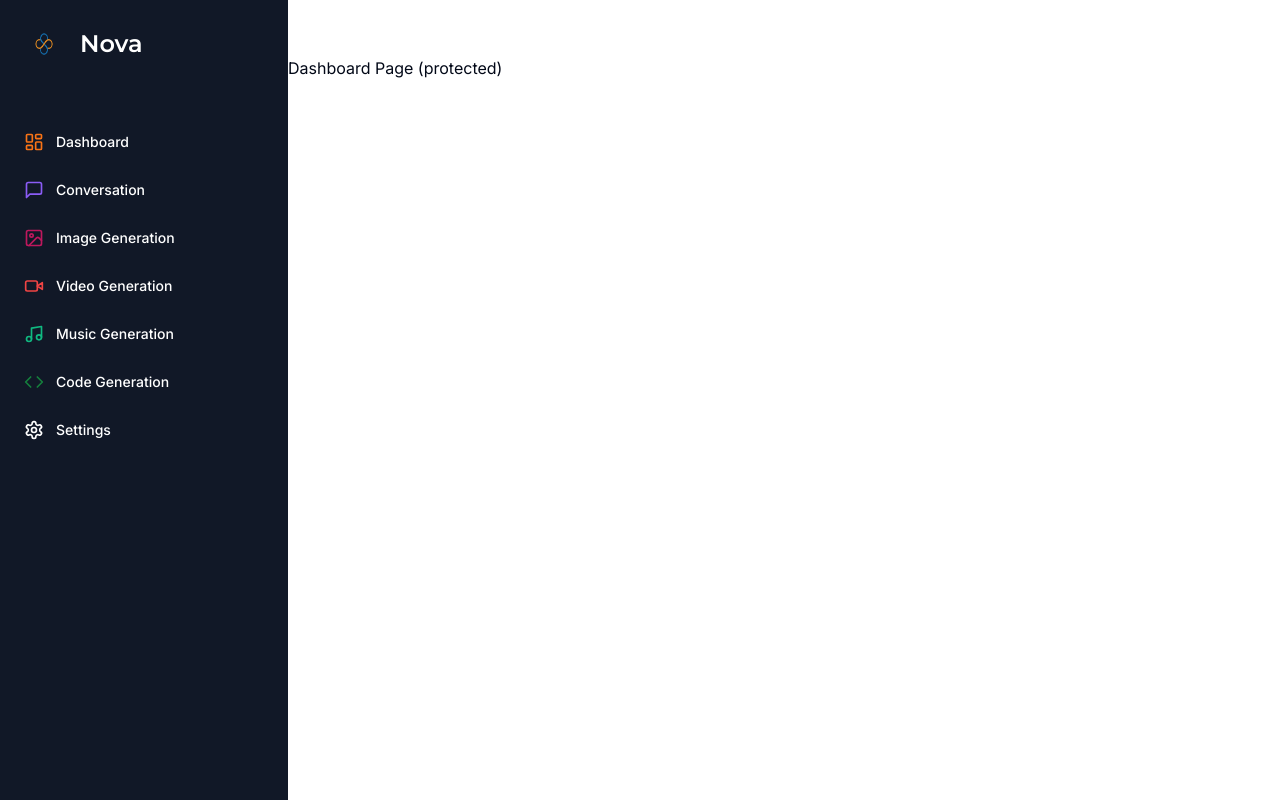
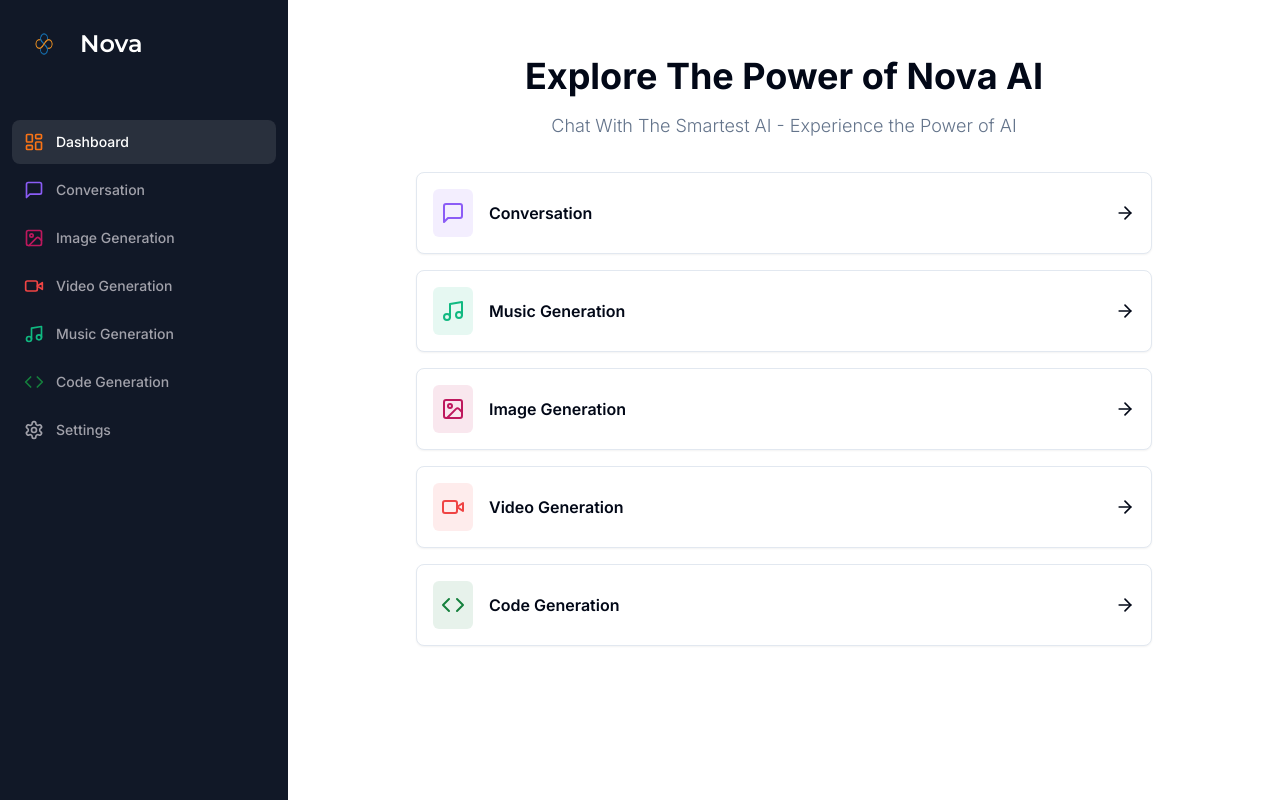
Before and after one commit to MainaJoseph/ai-dashboard, a Next.js app: page /dashboard in a window 1280 px wide. Built offline with nearby package versions, Linux system fonts and the light colour scheme.

Commit message:
Added the various generatio to Dashboard

```diff
--- a/app/(dashboard)/(routes)/dashboard/page.tsx
+++ b/app/(dashboard)/(routes)/dashboard/page.tsx
@@ -1,12 +1,74 @@
+import { Card } from "@/components/ui/card";
+import { MessageSquare, ArrowRight, Music, ImageIcon, VideoIcon, Code} from "lucide-react";
+import { cn } from "@/lib/utils";
 
+const tools = [
+  {
+    label: "Conversation",
+    icon: MessageSquare, // Use the imported component here
+    color: "text-violet-500",
+    bgColor: "bg-violet-500/10",
+    href: "/conversation",
+  },
+  {
+    label: "Music Generation",
+    icon: Music,
+    color: "text-emerald-500",
+    bgColor: "bg-emerald-500/10",
+    href: "/music",
+  },
+  {
+    label: "Image Generation",
+    icon: ImageIcon,
+    color: "text-pink-700",
+    bgColor: "bg-pink-700/10",
+    href: "/image",
+  },
+  {
+    label: "Video Generation",
+    icon: VideoIcon,
+    color: "text-red-500",
+    bgColor: "bg-red-500/10",
+    href: "/video",
+  },
+  {
+    label: "Code Generation",
+    icon: Code,
+    color: "text-green-700",
+    bgColor: "bg-green-700/10",
+    href: "/video",
+  },
+];
 
-const DashboardPage = () =>{
+const DashboardPage = () => {
   return (
-<div>
- Dashboard Page (protected)
-
-</div>
+    <div>
+      <div className="mb-8 space-y-4">
+        <h2 className="text-2xl md:text-4xl font-bold text-center">
+          Explore The Power of Nova AI
+        </h2>
+        <p className="text-muted-foreground font-light text-sm md:text-lg text-center">
+          Chat With The Smartest AI - Experience the Power of AI
+        </p>
+      </div>
+      <div className="px-4 md:px-20 lg:px-32 space-y-4">
+        {tools.map((tool, index) => (
+          <Card key={tool.href}
+           className=" p-4 border-black/54 flex items-center justify-between hover:shadow-md transition cursor-pointer">
+            <div className="flex items-center gap-x-4">
+                <div className={cn("p-2 w-fit rounded-md", tool.bgColor)}>
+                    <tool.icon className={cn("w-h h-8", tool.color)} />
+                </div>
+                <div className="font-semibold">
+                    {tool.label}
+                </div>
+            </div>
+            <ArrowRight className="w-5 h-5"/>
+          </Card>
+        ))}
+      </div>
+    </div>
   );
-}
+};
 
 export default DashboardPage;
--- a/components/sidebar.tsx
+++ b/components/sidebar.tsx
@@ -16,6 +16,8 @@
 
 
 import { cn } from "@/lib/utils";
+import { usePathname } from "next/navigation";
+
 
 const monserrat = Montserrat ({
     weight: "600",
@@ -68,6 +70,7 @@
 ];
 
 const Sidebar = () => {
+    const pathname = usePathname();
   return (
     <div className="space-y-4 py-4 flex flex-col h-full bg-[#111827] text-white" >
     <div className="px-3 py-2 flex-1">
@@ -90,7 +93,10 @@
                 <Link
                 href={route.href}
                 key={route.href}
-                className="text-sm group flex p-3 w-full justify-start font-medium cursor-pointer hover:text-white hover:bg-white/10 rounded-lg transition"
+                className={cn(
+                    "text-sm group flex p-3 w-full justify-start font-medium cursor-pointer hover:text-white hover:bg-white/10 rounded-lg transition",
+                    pathname === route.href ? "text-white bg-white/10" : "text-zinc-400",
+                  )}
                 >
                      <div className="flex items-center flex-1">
                 <route.icon className={cn("h-5 w-5 mr-3", route.color)} />
--- /dev/null
+++ b/components/ui/card.tsx
@@ -0,0 +1,79 @@
+import * as React from "react"
+
+import { cn } from "@/lib/utils"
+
+const Card = React.forwardRef<
+  HTMLDivElement,
+  React.HTMLAttributes<HTMLDivElement>
+>(({ className, ...props }, ref) => (
+  <div
+    ref={ref}
+    className={cn(
+      "rounded-lg border bg-card text-card-foreground shadow-sm",
+      className
+    )}
+    {...props}
+  />
+))
+Card.displayName = "Card"
+
+const CardHeader = React.forwardRef<
+  HTMLDivElement,
+  React.HTMLAttributes<HTMLDivElement>
+>(({ className, ...props }, ref) => (
+  <div
+    ref={ref}
+    className={cn("flex flex-col space-y-1.5 p-6", className)}
+    {...props}
+  />
+))
+CardHeader.displayName = "CardHeader"
+
+const CardTitle = React.forwardRef<
+  HTMLParagraphElement,
+  React.HTMLAttributes<HTMLHeadingElement>
+>(({ className, ...props }, ref) => (
+  <h3
+    ref={ref}
+    className={cn(
+      "text-2xl font-semibold leading-none tracking-tight",
+      className
+    )}
+    {...props}
+  />
+))
+CardTitle.displayName = "CardTitle"
+
+const CardDescription = React.forwardRef<
+  HTMLParagraphElement,
+  React.HTMLAttributes<HTMLParagraphElement>
+>(({ className, ...props }, ref) => (
+  <p
+    ref={ref}
+    className={cn("text-sm text-muted-foreground", className)}
+    {...props}
+  />
+))
+CardDescription.displayName = "CardDescription"
+
+const CardContent = React.forwardRef<
+  HTMLDivElement,
+  React.HTMLAttributes<HTMLDivElement>
+>(({ className, ...props }, ref) => (
+  <div ref={ref} className={cn("p-6 pt-0", className)} {...props} />
+))
+CardContent.displayName = "CardContent"
+
+const CardFooter = React.forwardRef<
+  HTMLDivElement,
+  React.HTMLAttributes<HTMLDivElement>
+>(({ className, ...props }, ref) => (
+  <div
+    ref={ref}
+    className={cn("flex items-center p-6 pt-0", className)}
+    {...props}
+  />
+))
+CardFooter.displayName = "CardFooter"
+
+export { Card, CardHeader, CardFooter, CardTitle, CardDescription, CardContent }
```
